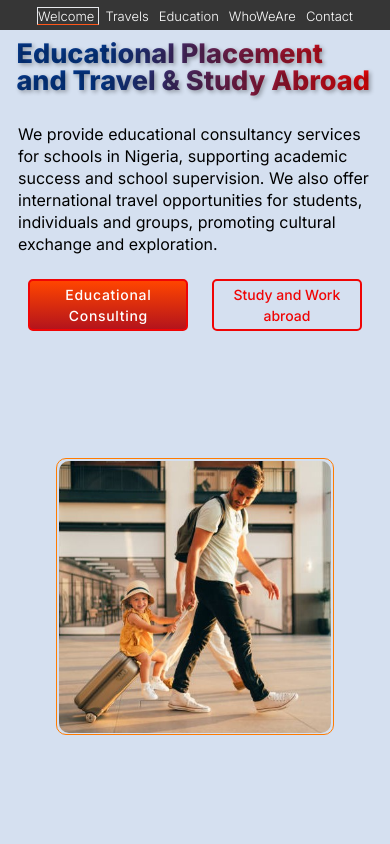
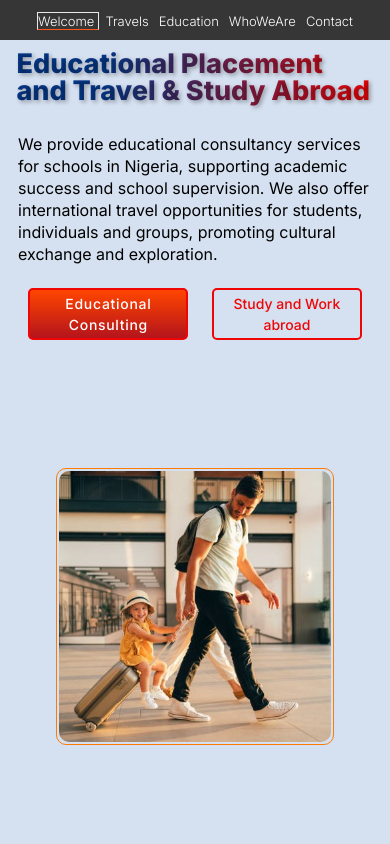
Before and after one commit to VictorKingsHub/consults, a Next.js app: page / in a window 390 px wide. Shown: the top 844 px of the page. Built offline with nearby package versions, Linux system fonts and the light colour scheme.

Commit message:
Mobile nav sticky position

```diff
--- a/components/header/Navbar.module.css
+++ b/components/header/Navbar.module.css
@@ -21,7 +21,7 @@
         flex-direction: column;
         justify-content: center;
         align-items: center;
-        padding: 0.2em;
+        padding: 0.5rem 0.2em;
         position: sticky;
         top: 0;
     }
```
